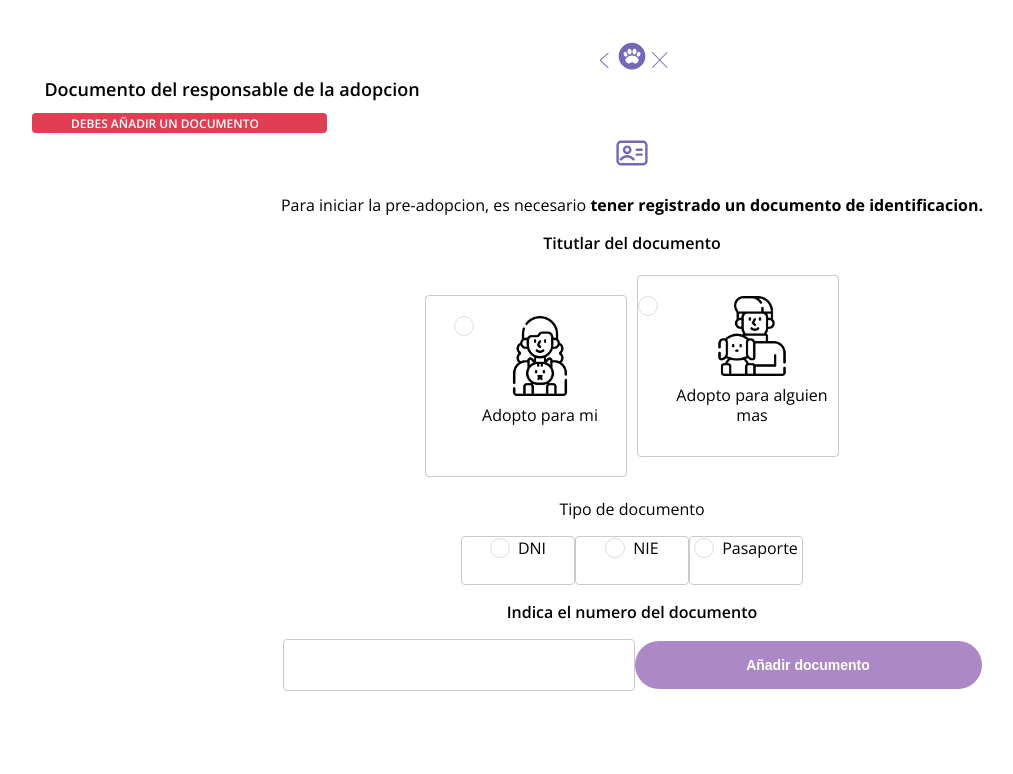
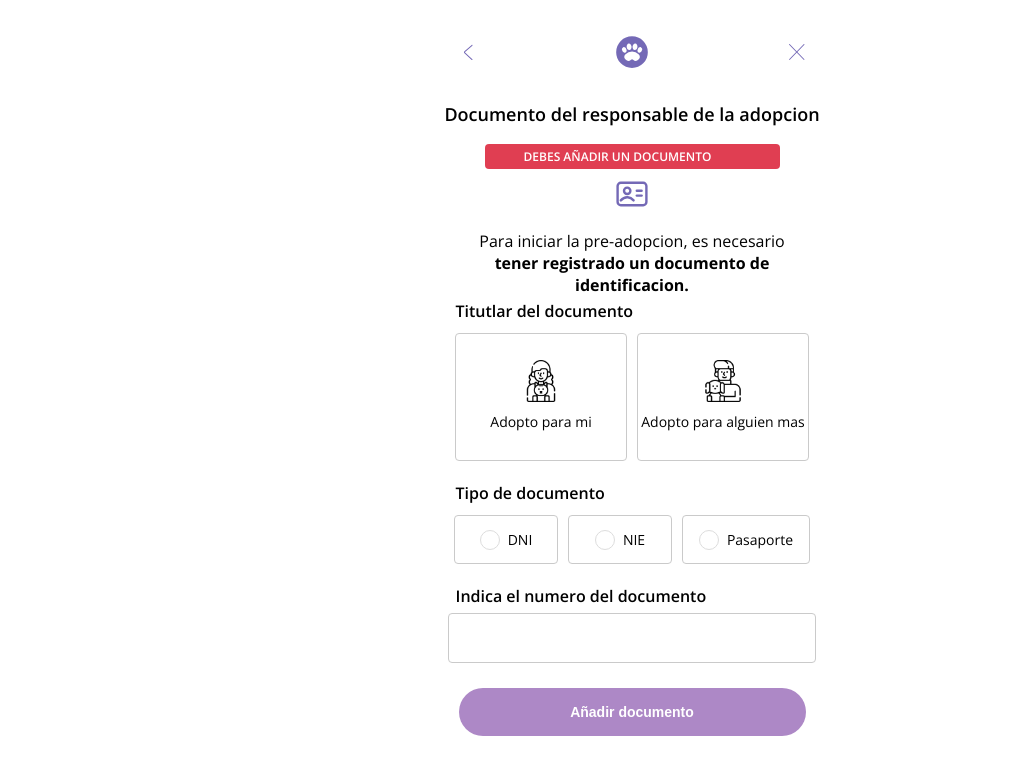
Before and after one commit to LuuHolz/document, a React (Vite) app: page / in a window 1280 px wide. Shown: the top 774 px of the page, without its empty margins (8-1021 px from the left). Built offline with nearby package versions, Linux system fonts and the light colour scheme.

Commit message:
[FEAT] Estilos generales

```diff
--- a/src/components/radioAdopto.tsx
+++ b/src/components/radioAdopto.tsx
@@ -3,17 +3,17 @@ import AdoptoParaOtro from "../assets/dueno-de-una-mascota.png";
 
 const radioAdopto = () => {
   return (
-    <div>
+    <div className="containerRadioDoc">
       <div className="borderRadioDoc">
-        <input type="radio" id="paraMi" name="adoptionType" />
         <label htmlFor="paraMi" className="radioLabel">
           <img src={AdoptoParaMi} alt="AdoptoParaMi" className="iconAdopto" />
           <p>Adopto para mi</p>
         </label>
+        <input type="radio" id="paraMi" name="adoptionType" />
+
       </div>
 
       <div className="borderRadioDoc">
-        <input type="radio" id="paraOtro" name="adoptionType" />
         <label htmlFor="paraOtro" className="radioLabel">
           <img
             src={AdoptoParaOtro}
@@ -22,6 +22,8 @@ const radioAdopto = () => {
           />
           <p>Adopto para alguien mas</p>
         </label>
+        <input type="radio" id="paraOtro" name="adoptionType" />
+
       </div>
     </div>
   );
--- a/src/components/radioTipoID.tsx
+++ b/src/components/radioTipoID.tsx
@@ -1,23 +1,21 @@
 const radioTipoID = () => {
   return (
-
     <form action="#" className="principalContainerRadioID">
       <div className="containerRadioID">
-        <input type="radio" id="test1" name="radio-group"  />
-          <label htmlFor="test1">DNI</label>
+          <input type="radio" id="test1" name="radio-group" />
+          <label htmlFor="test1" className="textTipoPasaporte">DNI</label>
       </div>
 
       <div className="containerRadioID">
           <input type="radio" id="test2" name="radio-group" />
-          <label htmlFor="test2">NIE</label>
+          <label htmlFor="test2" className="textTipoPasaporte">NIE</label>
       </div>
 
-        <div className="containerRadioID">
+      <div className="containerRadioIDPasaporte">
           <input type="radio" id="test3" name="radio-group" />
-          <label htmlFor="test3">Pasaporte</label>
+          <label htmlFor="test3" className="textTipoPasaporte">Pasaporte</label>
       </div>
     </form>
-
   );
 };
 
--- a/src/pages/Home.tsx
+++ b/src/pages/Home.tsx
@@ -14,34 +14,36 @@ const Home = () => {
         <img src={Cerrar} alt="cerrar" className="iconCerrar" />
       </div>
 
-      <div className="textID">Documento del responsable de la adopcion</div>
+      <div className="textsDocument">
+        <p className="textID">Documento del responsable de la adopcion</p>
 
-      <div className="alertDocument">
-        <p className="textAlertDocument">DEBES AÑADIR UN DOCUMENTO</p>
-      </div>
+        <div className="alertDocument">
+          <p className="textAlertDocument">DEBES AÑADIR UN DOCUMENTO</p>
+        </div>
 
-      <div>
         <img src={Document} alt="document" className="iconDocument" />
-      </div>
 
-      <div>
-        <p>
+        <p className="informationText">
           Para iniciar la pre-adopcion, es necesario{" "}
           <strong>tener registrado un documento de identificacion.</strong>
         </p>
       </div>
 
-      <div>
+      <div className="containerTextDocTit">
         <p className="textDocTitular">Titutlar del documento</p>
       </div>
 
       <RadioAdopto />
 
-      <p>Tipo de documento</p>
+      <div className="containerTextTipoDoc">
+        <p className="textTipoDoc">Tipo de documento</p>
+      </div>
       <RadioID />
 
-      <p className="textNumDoc">Indica el numero del documento</p>
-      <input type="number" className="inputNumID"/>
+      <div className="containerTextNumDoc">
+        <p className="textNumDoc">Indica el numero del documento</p>
+      </div>
+      <input type="text" className="inputNumID" />
 
       <button className="buttonAddDoc">Añadir documento</button>
     </div>
--- a/src/styles/styles.radioAdopto.scss
+++ b/src/styles/styles.radioAdopto.scss
@@ -1,31 +1,34 @@
 //INPUTS
 .iconAdopto {
-    width: 80px;
-    height: 80px;
-  }
+  width: 42px;
+  height: 42px;
+}
+.containerRadioDoc {
+  display: flex;
+  align-items: center;
 
   .borderRadioDoc {
-    height: 150px;
-    width: 200px;
+    height: 96px;
+    width: 170px;
     border: 1px solid $border-box-color;
     border-radius: 4px;
     padding-top: 20px;
     padding-bottom: 10px;
-    display: inline-block;
     margin: 5px;
-    display: inline-block;
+    display: flex;
+    align-items: center;
+    justify-content: center;
+    flex-direction: column;
   }
 
   .radioLabel {
     display: inline-block;
     cursor: pointer;
 
-    img {
-    }
-
     p {
       margin-top: 5px;
       font-weight: normal;
+      font-size: 14px;
     }
 
     &:hover {
@@ -36,3 +39,33 @@
       }
     }
   }
+}
+
+input[type="radio"] {
+  -webkit-appearance: none;
+  -moz-appearance: none;
+  appearance: none;
+}
+
+
+.radio-overlay {
+  position: absolute;
+  top: 0;
+  left: 0;
+  width: 100%;
+  height: 100%;
+  border-radius: 50%;
+  background-color: white;
+}
+
+input[type="radio"]:checked + .radio-overlay {
+  background-color: transparent;
+}
+
+.radioLabel {
+  position: relative;
+}
+
+.radioLabel .radio-overlay {
+  z-index: 1;
+}
--- a/src/styles/styles.radioTipoID.scss
+++ b/src/styles/styles.radioTipoID.scss
@@ -48,16 +48,38 @@
   transform: scale(1);
 }
 
+
+
+//
+
 .principalContainerRadioID{
     display: flex;
     align-items: center;
     justify-content: center;
     flex-direction: row;
-}
 
-.containerRadioID{
+    .textTipoPasaporte{
+      font-size: 14px;
+    }
+
+    .containerRadioID{
+      border: 1px solid $border-box-color;
+      height: 47px;
+      width: 102px;
+      border-radius: 4px;
+      margin: 5px;
+      display: flex;
+      align-items: center;
+      justify-content: center;
+  }
+  .containerRadioIDPasaporte{
     border: 1px solid $border-box-color;
     height: 47px;
-    width: 112px;
+    width: 126px;
     border-radius: 4px;
+    margin: 5px;
+    display: flex;
+    align-items: center;
+    justify-content: center;
+  }
 }
--- a/src/styles/styles.scss
+++ b/src/styles/styles.scss
@@ -4,18 +4,30 @@
 .homeContainer {
   box-sizing: border-box;
   padding: 0;
-  margin: 0;
+  margin: auto;
   height: vh;
-  width: 100%;
+  width: 50%;
   font-family: "Open Sans";
   color: $text-color;
   font-weight: 200;
+  display: flex;
+  align-items: center;
+  flex-direction: column;
+  justify-content: center;
 }
 
+//ICONOS SUPERIORES
+
 .topIcons {
+  height: 24px;
+  width: 353px;
+  display: flex;
+  align-items: center;
+  justify-content: space-between;
+
   .principalIcon {
-    height: 32px;
-    width: 32px;
+    height: 38px;
+    width: 38px;
   }
 
   .iconAtras {
@@ -27,15 +39,21 @@
     height: 24px;
     width: 24px;
   }
-
 }
 
+//TEXTOS
 
+.textsDocument {
+  display: flex;
+  align-items: center;
+  flex-direction: column;
+  justify-content: center;
+  margin-top: 20px;
 
   .iconDocument {
     height: 40px;
     width: 40px;
-  // fill: $icon-color;
+    margin-top: 5px;
   }
 
   .textID {
@@ -51,32 +69,70 @@
     width: 295px;
     border-radius: 4px;
     background-color: $backgorund-alert-color;
+    padding-bottom: 5px;
 
     .textAlertDocument {
       width: 266px;
       height: 17px;
       font-size: 12px;
-    line-height: 13px;
+      line-height: 1px;
       color: $basic-color;
       font-weight: 600;
-    padding-top: 4px;
     }
   }
+
+  .informationText {
+    height: 38px;
+    width: 345px;
+  }
+}
+
+.containerTextDocTit {
+  display: flex;
+  height: 24px;
+  width: 353px;
+  margin-bottom: 20px;
 
   .textDocTitular {
     font-weight: 600;
   }
+}
 
-
-
+//TEXTO "TIPO DE DOCUMENTO"
+.containerTextTipoDoc {
+  display: flex;
+  height: 24px;
+  width: 353px;
+  margin-bottom: 20px;
+  .textTipoDoc {
+    font-weight: 600;
+  }
+}
 
 //NUMERO DE DOCUMENTO
 
-.textNumDoc{
+.containerTextNumDoc {
+  display: flex;
+  height: 24px;
+  width: 353px;
+  margin-bottom: 20px;
+  .textNumDoc {
     font-weight: 600;
   }
+}
 
-.buttonAddDoc{
+//INPUT
+.inputNumID {
+  border: 1px solid $border-box-color;
+  border-radius: 4px;
+  height: 48px;
+  width: 326px;
+  padding: 0px 20px 0px 20px;
+}
+
+//BOTON
+
+.buttonAddDoc {
   color: $basic-color;
   background-color: $button-color;
   border: none;
@@ -85,13 +141,5 @@
   border-radius: 24.5px;
   font-weight: 600;
   font-size: 14px;
+  margin-top: 25px;
 }
-
-.inputNumID{
-    border: 1px solid $border-box-color;
-    border-radius: 4px;
-    height: 48px;
-    width: 346px;
-}
-
-//BOTON
```
Lines whose indentation alone changed are shown as unchanged.
